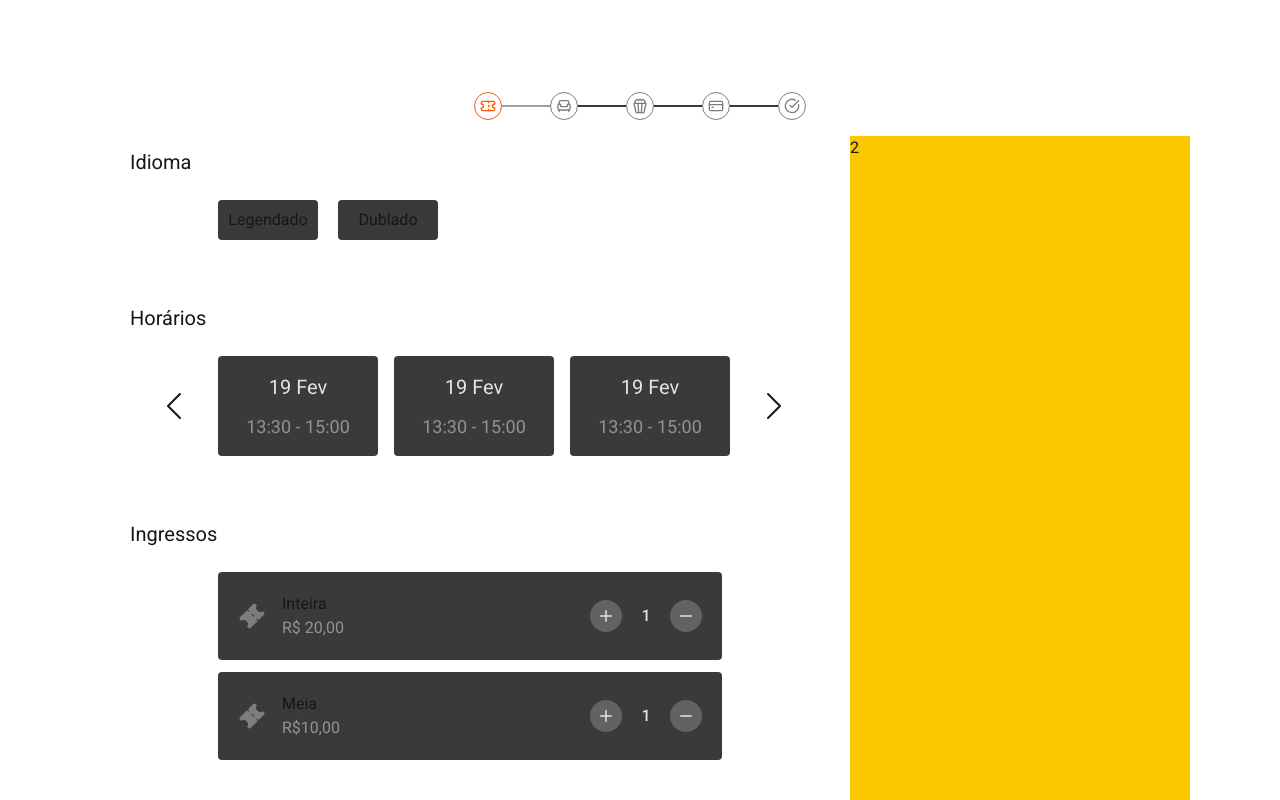
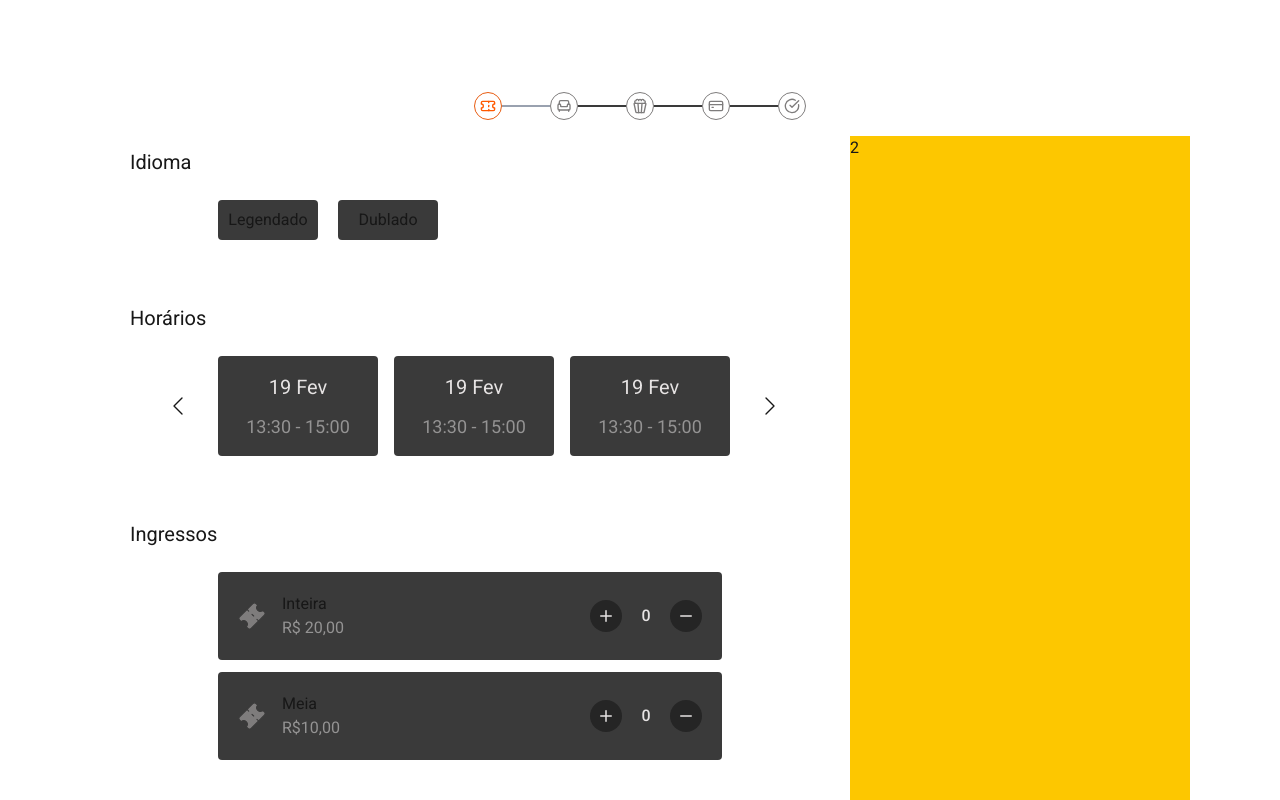
Before and after one commit to MaduDev003/LumiCine, a Next.js app: page /checkout/session in a window 1280 px wide. Shown: the top 800 px of the page. Built offline with nearby package versions, Linux system fonts and the light colour scheme.

Commit message:
feat: hover at buttons

```diff
--- a/src/features/checkout/session/sessionPage.tsx
+++ b/src/features/checkout/session/sessionPage.tsx
@@ -18,29 +18,29 @@ export default function SessionPage() {
                       <section className="flex gap-6 flex-col">
                           <h1 className="text-xl pt-3">Idioma</h1>
                           <div className="items-center pl-22 flex gap-5">
-                            <button className="bg-secondary-dark h-10 px-2 w-25 rounded">Legendado</button>
-                            <button  className="bg-secondary-dark h-10 w-25 px-2 rounded">Dublado</button>
+                            <button className="bg-secondary-dark h-10 px-2 w-25 rounded hover:bg-accent">Legendado</button>
+                            <button  className="bg-secondary-dark h-10 w-25 px-2 rounded  hover:bg-accent">Dublado</button>
                           </div>
                       </section>
                       <section className="flex flex-col gap-6">
                            <h1 className="text-xl pt-3">Horários</h1>
-                           <div className="pl-5 flex gap-5 items-center">
-                                <ChevronLeft className="w-12 h-12 stroke-1" />
+                           <div className="pl-7 flex gap-5 items-center">
+                                <ChevronLeft className="w-10 h-10 p-1 stroke-1 rounded-full hover:bg-white/10" />
                                 <div className="flex gap-4">
-                                  <button className="bg-secondary-dark w-40 h-25 rounded flex flex-col gap-3 items-center justify-center">
+                                  <button className="bg-secondary-dark w-40 h-25 rounded flex flex-col gap-3 items-center justify-center hover:bg-accent">
                                     <h2 className="text-font-dark text-xl">19 Fev</h2>
                                     <p className="text-font-secondary-dark text-[18px]">13:30 - 15:00</p>
                                   </button>
-                                  <button className="bg-secondary-dark w-40 h-25 rounded flex flex-col gap-3 items-center justify-center">
+                                  <button className="bg-secondary-dark w-40 h-25 rounded flex flex-col gap-3 items-center justify-center hover:bg-accent">
                                     <h2 className="text-font-dark text-xl">19 Fev</h2>
                                     <p className="text-font-secondary-dark text-[18px]">13:30 - 15:00</p>
                                   </button>
-                                  <button className="bg-secondary-dark w-40 h-25 rounded flex flex-col gap-3 items-center justify-center">
+                                  <button className="bg-secondary-dark w-40 h-25 rounded flex flex-col gap-3 items-center justify-center hover:bg-accent">
                                     <h2 className="text-font-dark text-xl">19 Fev</h2>
                                     <p className="text-font-secondary-dark text-[18px]">13:30 - 15:00</p>
                                   </button>
                                 </div>
-                                <ChevronRight className="w-12 h-12 stroke-1" />
+                               <ChevronRight className="w-10 h-10 p-1 stroke-1 rounded-full hover:bg-white/10" />
                            </div>
                       </section>
                       <section className="flex flex-col gap-6">
@@ -58,17 +58,17 @@ export default function SessionPage() {
                               </div>
                               <div className="flex items-center gap-3">
                                 <button
-                                  className="w-8 h-8 rounded-full bg-tertiary-dark/60 text-font-dark flex items-center justify-center hover:bg-tertiary-dark/75 transition cursor-pointer"
+                                  className="w-8 h-8 rounded-full bg-background-dark/60 text-font-dark flex items-center justify-center hover:bg-background-dark/30 transition cursor-pointer"
                                 >
                                   <Plus size={18}/>
                                 </button>
 
                                 <span className="w-6 text-center text-font-dark font-medium">
-                                  1
+                                  0
                                 </span>
 
                                 <button
-                                  className="w-8 h-8 rounded-full bg-tertiary-dark/60 text-font-dark flex items-center justify-center  hover:bg-tertiary-dark/75 transition cursor-pointer"
+                                  className="w-8 h-8 rounded-full bg-background-dark/60 text-font-dark flex items-center justify-center  hover:bg-background-dark/30 transition cursor-pointer"
                                 >
                                   <Minus size={18}/>
                                 </button>
@@ -86,17 +86,17 @@ export default function SessionPage() {
                               </div>
                               <div className="flex items-center gap-3">
                                 <button
-                                  className="w-8 h-8 rounded-full bg-tertiary-dark/60 text-font-dark flex items-center justify-center  hover:bg-tertiary-dark/75 transition cursor-pointer"
+                                  className="w-8 h-8 rounded-full bg-background-dark/60 text-font-dark flex items-center justify-center  hover:bg-background-dark/30 transition cursor-pointer"
                                 >
                                   <Plus size={18}/>
                                 </button>
 
                                 <span className="w-6 text-center text-font-dark font-medium">
-                                  1
+                                  0
                                 </span>
 
                                 <button
-                                  className="w-8 h-8 rounded-full bg-tertiary-dark/60 text-font-dark flex items-center justify-center  hover:bg-tertiary-dark/75 transition cursor-pointer"
+                                  className="w-8 h-8 rounded-full bg-background-dark/60 text-font-dark flex items-center justify-center  hover:bg-background-dark/30 transition cursor-pointer"
                                 >
                                   <Minus size={18}/>
                                 </button>
@@ -105,7 +105,7 @@ export default function SessionPage() {
                         </div>
                       </section>
                       <div className="flex justify-center">
-                        <ButtonCine text="Continuar" className="bg-accent w-50 text-font-dark
+                        <ButtonCine text="Continuar" className="bg-accent w-60 text-font-dark
                             h-12
                             transition-all duration-300
                             hover:scale-105 cursor-pointer
```
